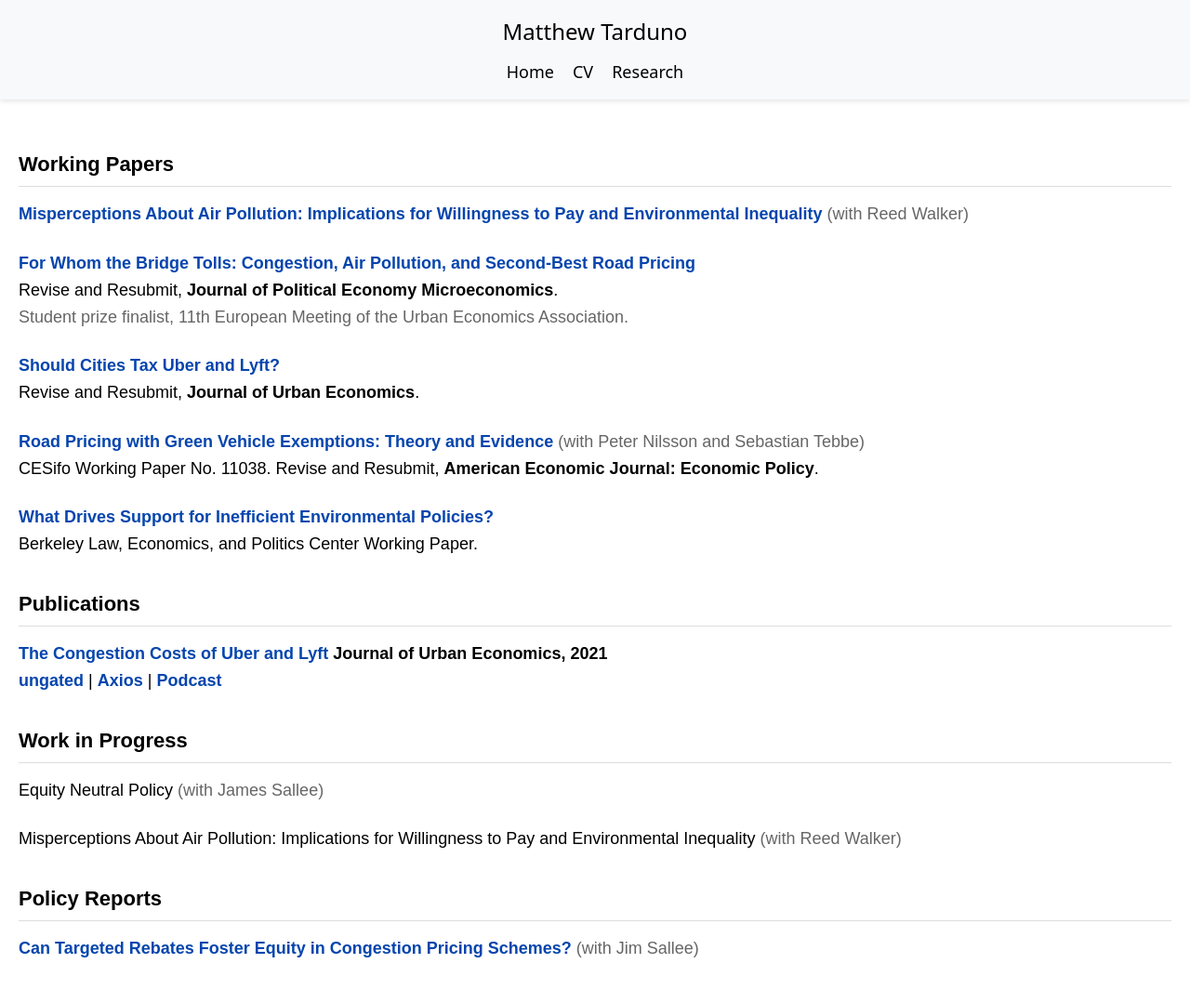
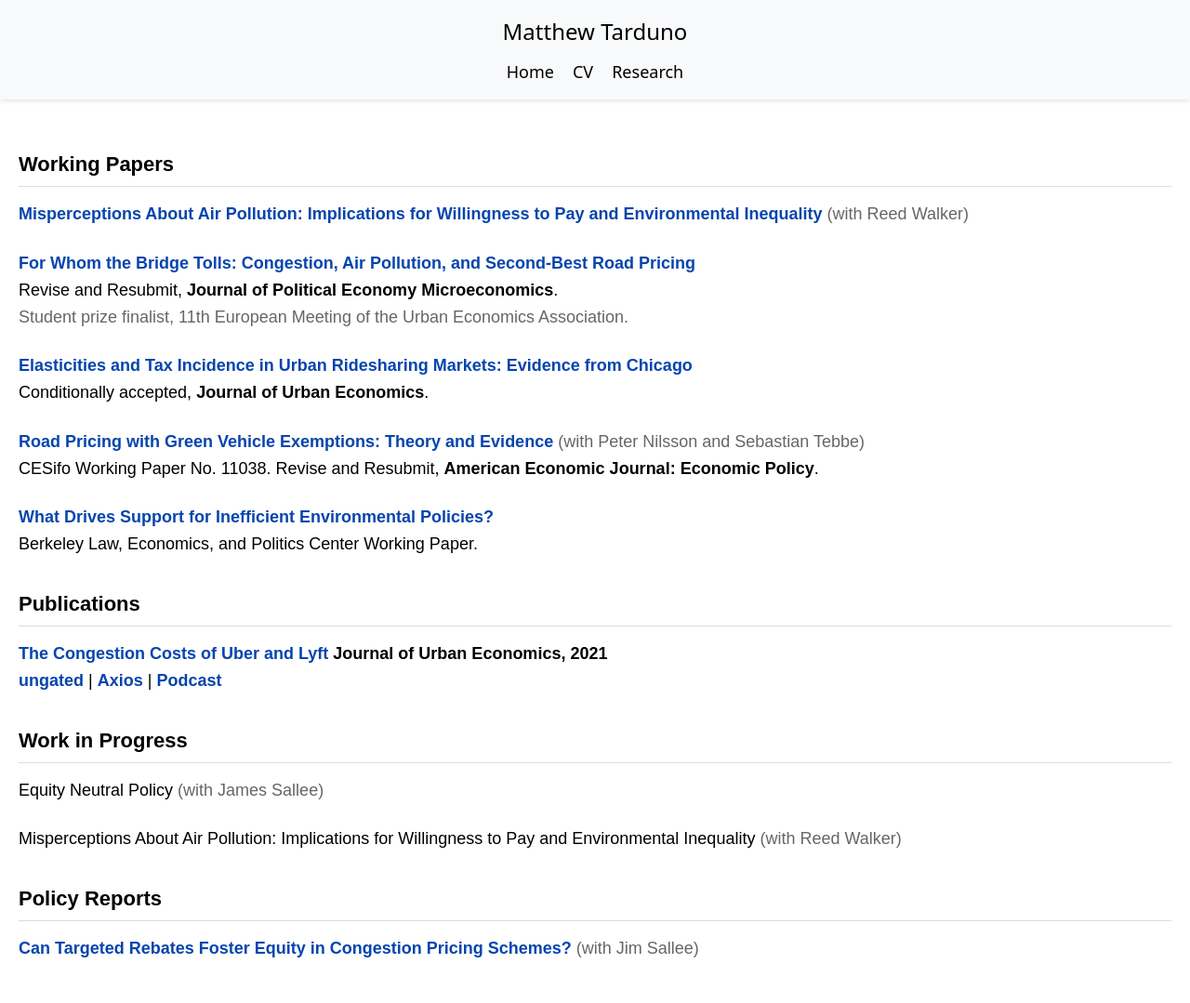
Before and after one commit to Matt-Tarduno/Matt-Tarduno.github.io, a Jekyll site: the page built from research_mobile/index.html, in a window 1280 px wide. Shown: the whole page at 93% size. Built offline with Jekyll 4.4.1, drawn with Linux system fonts in a browser that asks for light colours.

Commit message:
Update index.html

```diff
--- a/research_mobile/index.html
+++ b/research_mobile/index.html
@@ -137,8 +137,8 @@ title: Research
     </p>
 
     <p>
-      <a href="https://papers.ssrn.com/sol3/papers.cfm?abstract_id=4624940" target="_blank">Should Cities Tax Uber and Lyft?</a><br>
-      Revise and Resubmit, <span class="journal">Journal of Urban Economics</span>.
+      <a href="https://papers.ssrn.com/sol3/papers.cfm?abstract_id=4624940" target="_blank">Elasticities and Tax Incidence in Urban Ridesharing Markets: Evidence from Chicago</a><br>
+      Conditionally accepted, <span class="journal">Journal of Urban Economics</span>.
     </p>
 
     <p>
```
